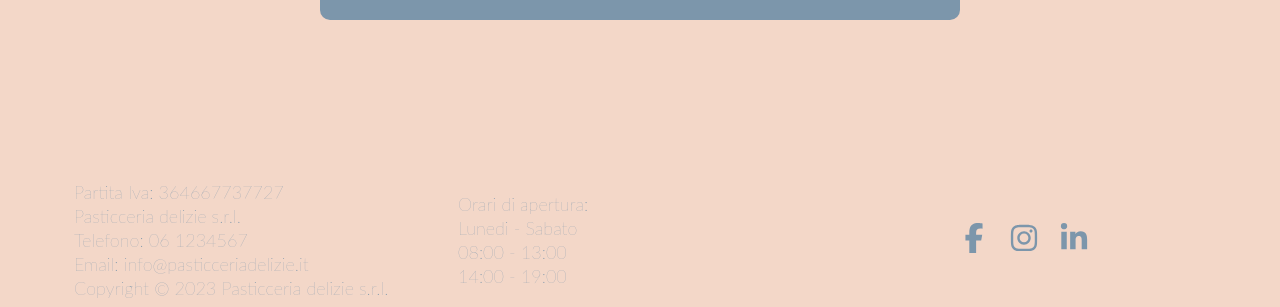
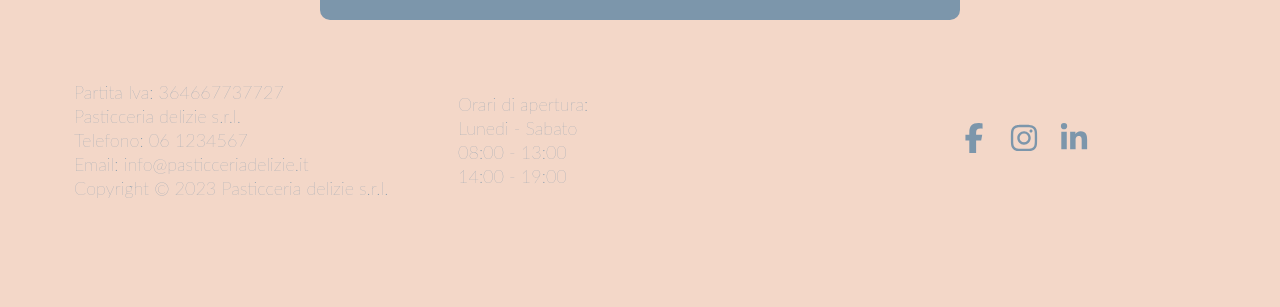
Before and after one commit to Dcapalbo/MERN-stack-website-pastry-shop, a React (Create React App) app in the folder client/: page /login in a window 1280 px wide. Shown: the part 535-842 px from the top of the page. After the commit the page ends 800 px from the top, so only its background shows below. Built offline with nearby package versions, Linux system fonts and the light colour scheme; no server answers.

Commit message:
wip auth sweets route

```diff
--- a/client/src/App.jsx
+++ b/client/src/App.jsx
@@ -19,7 +19,7 @@ import NewSweet from "./pages/NewSweet";
 import LoginForm from "./pages/LoginForm";
 // import UpdateSweet from "./pages/UpdateSweet";
 import AuthSignUp from "./pages/AuthSignUp";
-// import AllAuthFilms from "./pages/AllAuthSweets";
+import AuthAllSweets from "./pages/AuthAllSweets";
 import ResetPasswordForm from "./pages/ResetPassword";
 import ForgotPasswordForm from "./pages/ForgotPassword";
 
@@ -68,9 +68,9 @@ const App = () => {
         {isAuthenticated && tokenExpiration && (
           <Route path="/admin/home" element={<AuthHome />} />
         )}
-        {/* {isAuthenticated && tokenExpiration && (
-          <Route path="/admin/sweets" element={<AllAuthSweets />} />
-        )} */}
+        {isAuthenticated && tokenExpiration && (
+          <Route path="/admin/sweets" element={<AuthAllSweets />} />
+        )}
         {isAuthenticated && tokenExpiration && (
           <Route path="/admin/add-new-sweet" element={<NewSweet />} />
         )}
--- a/client/src/components/footer/footer.module.scss
+++ b/client/src/components/footer/footer.module.scss
@@ -2,7 +2,7 @@
 @import "../../assets/mixin.scss";
 footer {
   background-color: $bgColor;
-  margin-top: 150px;
+  margin-top: 50px;
   width: 100%;
   .footer__container {
     @include flex-start;
--- /dev/null
+++ b/client/src/pages/AuthAllSweets.jsx
@@ -0,0 +1,16 @@
+import SweetCardContainer from "../components/UI/card/sweetCardContainer";
+import classes from "../assets/genericPages.module.scss";
+import Aside from "../components/UI/aside/aside";
+
+const AuthHome = () => {
+  return (
+    <>
+      <section className={classes.aside__wrapper}>
+        <Aside />
+        <SweetCardContainer />
+      </section>
+    </>
+  );
+};
+
+export default AuthHome;
```
Also changed, not shown: client/src/components/footer/dist/footer.module.css, 1 other file (tests, documents, lock files or other folders).
